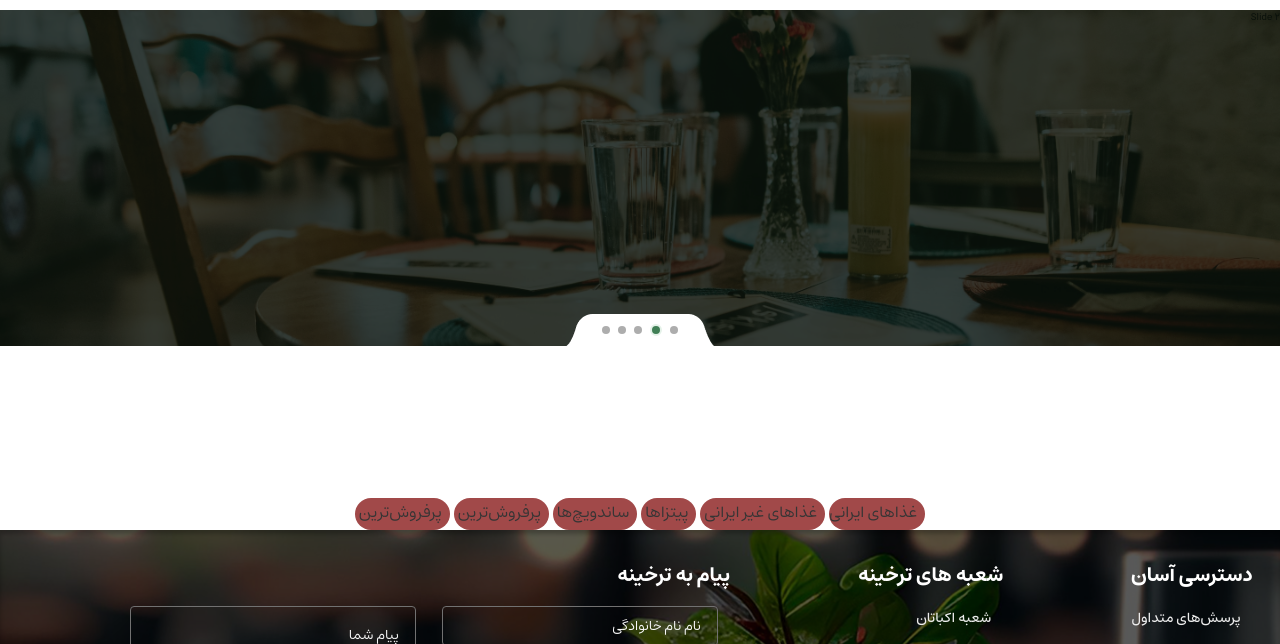
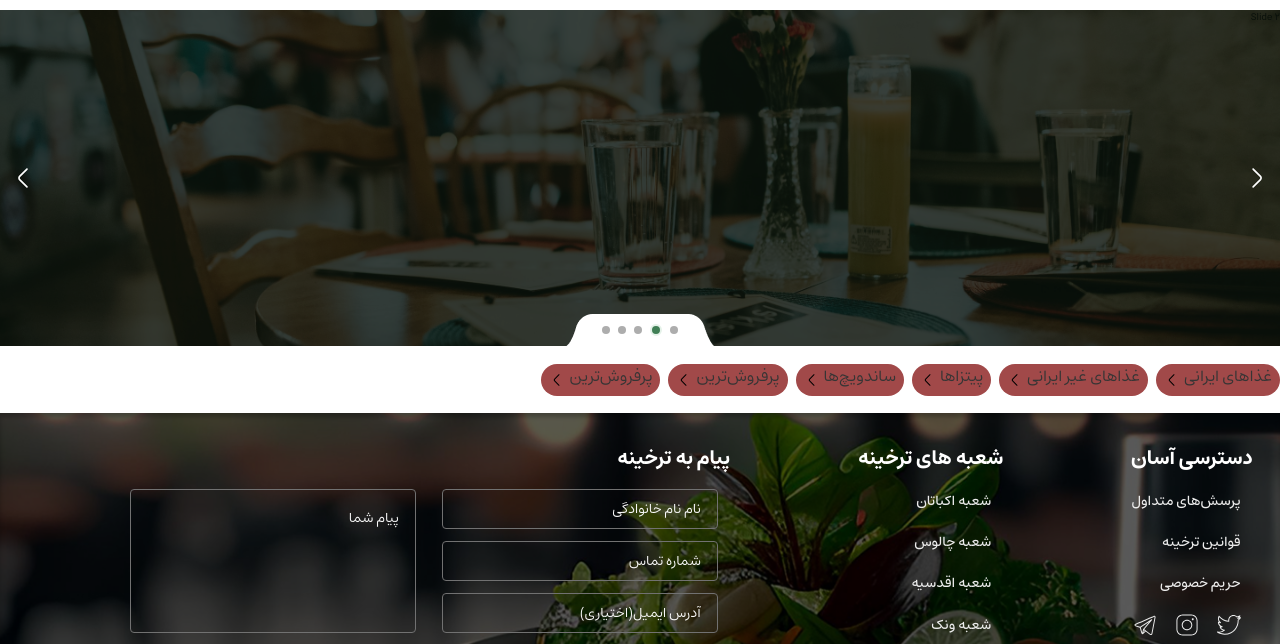
Before and after one commit to yousofdavamkar/tarkhine-douran, a website: page page_menu.html in a window 1280 px wide. Shown: the part 105-749 px from the top of the page. Drawn offline with Linux system fonts and the light colour scheme; files whose address does not match are found by name.

Commit message:
Please enter the commit message for your changes. Lines starting with '#' will be ignored, and an empty message aborts the commit. add menu_item_food On branch feature/kasra/shoppingcart Your branch is up to date with 'origin/feature/kasra/shoppingcart'.
Changes to be committed:
	modified:   css/components/-menu_item_food.css
	modified:   page_menu.html

```diff
--- a/css/components/-menu_item_food.css
+++ b/css/components/-menu_item_food.css
@@ -1,12 +1,8 @@
-.menu__list{
-
+.menu__list-food{
 display: flex;
 flex-direction: row;
-justify-content: center;
-align-items: center;
-padding: 0px 8px;
-gap: 4px;
-
+padding: 17.5px 0;
+gap: 8px;
 }
 
 
@@ -15,22 +11,33 @@ gap: 4px;
 
 .menu__item-food{
 
+    width: auto;
 height: 32px;
 background: #a14949;
 border-radius: 64px;
-
-
+position: relative;
+gap: 8px;
 
 }
 .menu__link-food{
+
+    padding: 1.5px 8px 1.5px 28px;
+    display: inline;
 width: 74px;
 height: 29px;
-font-weight: 400;
 font-size: 16px;
-line-height: 180%;
-text-align: right;
-padding-right: 8px;
-padding-left: 4px;
 
 color: #353535;
 }
+
+
+.menu_icon-food{
+
+position: absolute;
+top: 8px;
+left: 8px;
+fill: black;
+width: 16px;
+height: 16px;
+
+}
--- a/page_menu.html
+++ b/page_menu.html
@@ -194,7 +194,20 @@
       <div class="swiper-slide page_menu">Slide 4</div>
       <div class="swiper-slide page_menu">Slide 5</div>
     </div>
-    <div class="swiper-button-next"></div>
+       <div class="swiper-button-next">
+            <svg class="slider__icon">
+              <use
+                xlink:href="/icons/sprite.svg#iconsax-arrow-right-02-vebkk791-"
+              ></use>
+            </svg>
+          </div>
+          <div class="swiper-button-prev">
+            <svg class="slider__icon">
+              <use
+                xlink:href="/icons/sprite.svg#iconsax-arrow-left-02-ppudyiv3-"
+              ></use>
+            </svg>
+          </div><div class="swiper-button-next"></div>
     <div class="swiper-button-prev"></div>
       <div class="swiper-pagination"></div>
   </div>
@@ -204,30 +217,39 @@
 
     <main>
       <nav class="">
-        <ul class="menu__list">
+        <ul class="menu__list-food">
           <li class="menu__item-food">
-            <a class="menu__link-food" href="">غذاهای ایرانی
-               <svg class="slider__icon">
-              <use
-                xlink:href="/icons/sprite.svg#iconsax-arrow-right-02-vebkk791-"
-              ></use>
-            </svg></a>
+            <a class="menu__link-food" href="">غذاهای ایرانی </a>
+               <svg class="menu_icon-food">  <use xlink:href="/icons/sprite.svg#iconsax-arrow-left-02-ppudyiv3-"></use></svg> </li>
+          <li class="menu__item-food">
+            <a class="menu__link-food" href="">غذاهای غیر ایرانی</a>
+                           <svg class="menu_icon-food">  <use xlink:href="/icons/sprite.svg#iconsax-arrow-left-02-ppudyiv3-"></use></svg> </li>
+
 
           </li>
           <li class="menu__item-food">
-            <a class="menu__link-food" href="">غذاهای غیر ایرانی</a>
-          </li>
-          <li class="menu__item-food">
             <a class="menu__link-food" href="">پیتزاها</a>
+                           <svg class="menu_icon-food">  <use xlink:href="/icons/sprite.svg#iconsax-arrow-left-02-ppudyiv3-"></use></svg> </li>
+
+
           </li>
           <li class="menu__item-food">
             <a class="menu__link-food" href="">ساندویچ‌ها</a>
+                           <svg class="menu_icon-food">  <use xlink:href="/icons/sprite.svg#iconsax-arrow-left-02-ppudyiv3-"></use></svg> </li>
+
+
           </li>
           <li class="menu__item-food">
             <a class="menu__link-food" href="">پرفروش‌ترین</a>
+                           <svg class="menu_icon-food">  <use xlink:href="/icons/sprite.svg#iconsax-arrow-left-02-ppudyiv3-"></use></svg> </li>
+
+
           </li>
           <li class="menu__item-food">
             <a class="menu__link-food" href="">پرفروش‌ترین</a>
+                           <svg class="menu_icon-food">  <use xlink:href="/icons/sprite.svg#iconsax-arrow-left-02-ppudyiv3-"></use></svg> </li>
+
+
           </li>
         </ul>
       </nav>
```
